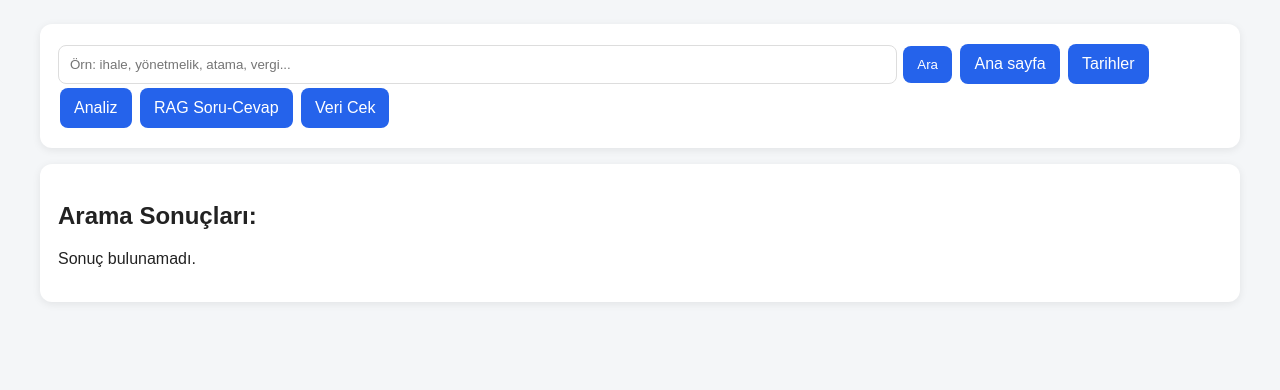
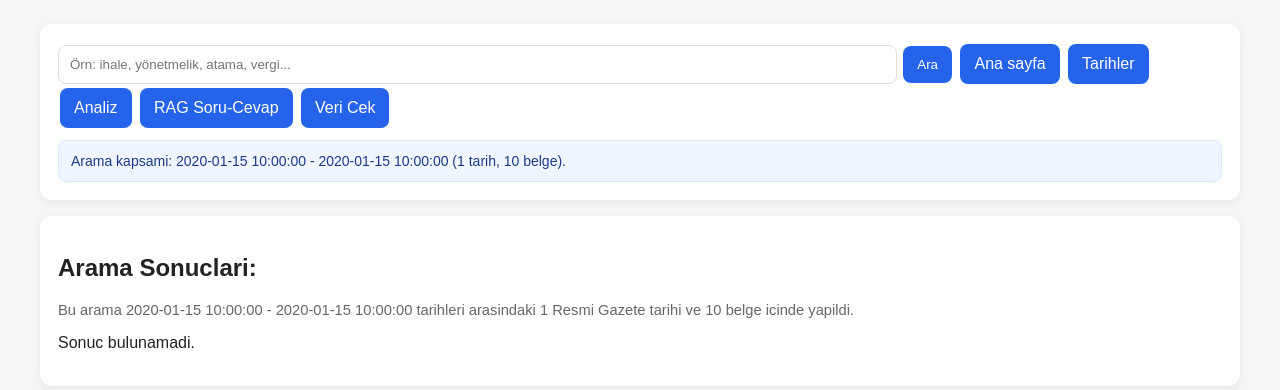
Before and after one commit to hakanozcan0717-boop/resmi-gazete-rev1, a Flask app: page /search in a window 1280 px wide. Shown: the part 132-522 px from the top of the page. Run offline with Flask 3, Linux system fonts and the light colour scheme; a database or web service that is not in the repository returns one stand-in record (values such as "Sample title"); some libraries are stand-ins or nearby versions.

Commit message:
Show data coverage during search

```diff
--- a/web/app.py
+++ b/web/app.py
@@ -153,6 +153,30 @@ def create_app(db_path: str = DEFAULT_DB):
         rows = db.list_items(limit=50)
         total = db.count_items()
         return render_template("index.html", app_name=APP_NAME, rows=rows, total=total)
+
+    @app.context_processor
+    def inject_data_coverage():
+        dates = db.list_dates()
+        if not dates:
+            return {
+                "data_coverage": {
+                    "has_data": False,
+                    "start": None,
+                    "end": None,
+                    "day_count": 0,
+                    "document_count": 0,
+                }
+            }
+
+        return {
+            "data_coverage": {
+                "has_data": True,
+                "start": dates[-1][0],
+                "end": dates[0][0],
+                "day_count": len(dates),
+                "document_count": sum(count for _, count in dates),
+            }
+        }
 
     @app.route("/search")
     def search_page():
--- a/web/templates/base.html
+++ b/web/templates/base.html
@@ -37,6 +37,7 @@
         .source-snippet { color: #4b5563; font-size: 14px; line-height: 1.55; margin: 8px 0 10px; }
         .source-meta { display: flex; flex-wrap: wrap; gap: 8px; align-items: center; color: #6b7280; font-size: 13px; }
         .source-number { background: #eff6ff; color: #1d4ed8; border-radius: 999px; padding: 3px 8px; font-weight: 700; }
+        .coverage-bar { margin-top: 10px; padding: 10px 12px; border: 1px solid #dbeafe; background: #eff6ff; color: #1e3a8a; border-radius: 8px; font-size: 14px; line-height: 1.45; }
         @media (max-width: 800px) { .grid { grid-template-columns: 1fr; } input[type=text] { width: 100%; margin-bottom: 8px; } }
     </style>
 </head>
@@ -57,6 +58,14 @@
             <a class="btn" href="/rag">RAG Soru-Cevap</a>
             <a class="btn" href="/admin">Veri Cek</a>
         </form>
+        <div class="coverage-bar">
+            {% if data_coverage.has_data %}
+                Arama kapsami: {{ data_coverage.start }} - {{ data_coverage.end }}
+                ({{ data_coverage.day_count }} tarih, {{ data_coverage.document_count }} belge).
+            {% else %}
+                Arama kapsami: Veritabaninda henuz Resmi Gazete verisi yok.
+            {% endif %}
+        </div>
     </div>
 
     {% block content %}{% endblock %}
--- a/web/templates/search.html
+++ b/web/templates/search.html
@@ -1,12 +1,21 @@
 {% extends "base.html" %}
 {% block content %}
 <div class="card">
-    <h2>Arama Sonuçları: {{ q }}</h2>
+    <h2>Arama Sonuclari: {{ q }}</h2>
+    {% if data_coverage.has_data %}
+        <p class="muted">
+            Bu arama {{ data_coverage.start }} - {{ data_coverage.end }} tarihleri arasindaki
+            {{ data_coverage.day_count }} Resmi Gazete tarihi ve {{ data_coverage.document_count }} belge icinde yapildi.
+        </p>
+    {% else %}
+        <p class="muted">Veritabaninda aranacak Resmi Gazete verisi yok.</p>
+    {% endif %}
+
     {% if not results %}
-        <p>Sonuç bulunamadı.</p>
+        <p>Sonuc bulunamadi.</p>
     {% else %}
         <table>
-            <tr><th>Tarih</th><th>Başlık</th><th>Özet</th><th>Skor</th></tr>
+            <tr><th>Tarih</th><th>Baslik</th><th>Ozet</th><th>Skor</th></tr>
             {% for r in results %}
             <tr>
                 <td>{{ r.date }}</td>
```
Also changed, not shown: web/templates/index.html (+16 -5 lines).
